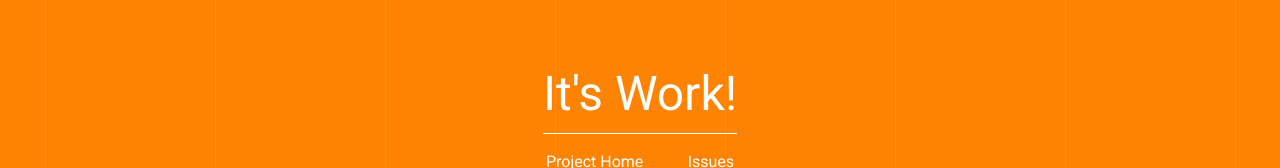
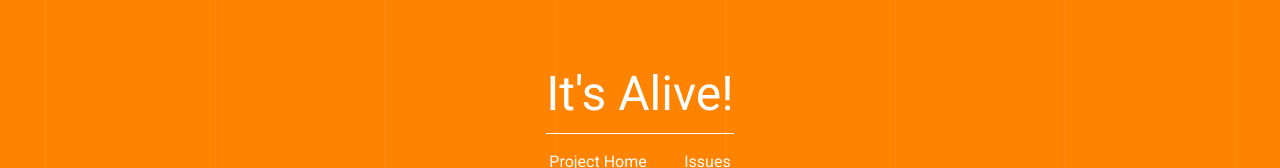
Before and after one commit to snetcher/i-need-it.com.ua, a plain HTML site: page index.html in a window 1280 px wide. Shown: the part 280-448 px from the top of the page. Drawn offline with Linux system fonts and the light colour scheme.

Commit message:
Update index.html

```diff
--- a/index.html
+++ b/index.html
@@ -28,7 +28,7 @@
 <div class="welcome-screen">
   <div class="width-holder">
 
-    <h1>It's Work!</h1>
+    <h1>It's Alive!</h1>
 
     <hr class="separator">
 
```
